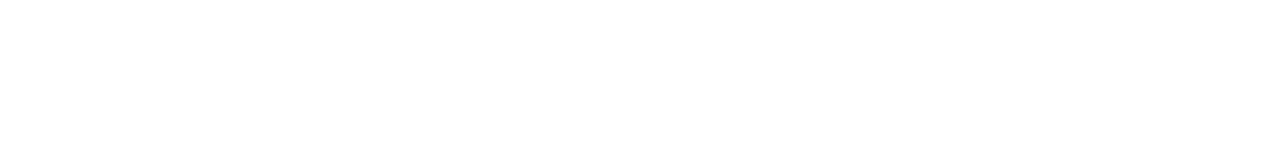
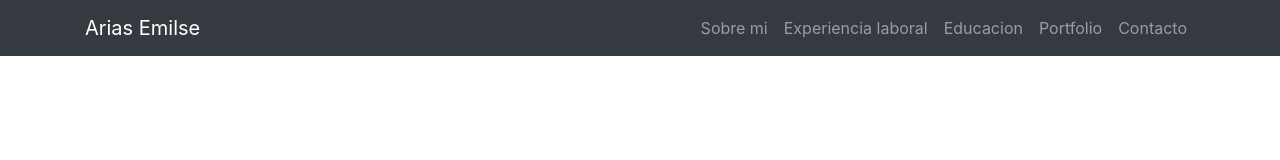
Before and after one commit to earias08/cv5a, a plain HTML site: page index.html in a window 1280 px wide. Drawn offline with nearby package versions, Linux system fonts and the light colour scheme.

Commit message:
se agrego el navbar

```diff
--- a/index.html
+++ b/index.html
@@ -14,7 +14,33 @@
   </head>
   <body>
     <header>
-
+        <nav class="navbar navbar-expand-lg bg-dark navbar-dark">
+            <div class="container">
+                <a href="index.html" class="navbar-brand">Arias Emilse</a>
+                <button class="navbar-toggler" type="button" data-toggle="collapse" data-target="#navbarMenu">
+                    <span class="navbar-toggler-icon"></span>
+                </button>
+                <div class="collapse navbar-collapse" id="navbarMenu">
+                    <ul class="navbar-nav ml-auto">
+                        <li class="nav-item">
+                            <a href="#" class="nav-link">Sobre mi</a>
+                        </li>
+                        <li class="nav-item">
+                            <a href="#" class="nav-link">Experiencia laboral</a>
+                        </li>
+                        <li class="nav-item">
+                            <a href="#" class="nav-link">Educacion</a>
+                        </li>
+                        <li class="nav-item">
+                            <a href="#" class="nav-link">Portfolio</a>
+                        </li>
+                        <li class="nav-item">
+                            <a href="#" class="nav-link">Contacto</a>
+                        </li>
+                    </ul>
+                </div>
+            </div>
+        </nav>
     </header>
     <main>
 
```
